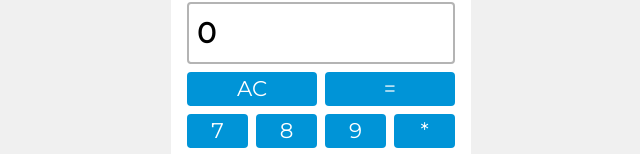
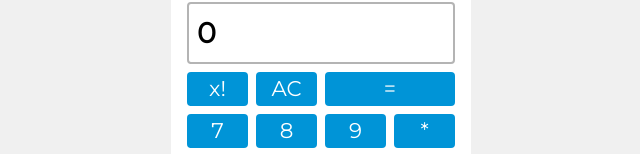
Before and after one commit to mintuz/ee-calculator, a React (Create React App) app: page / in a window 1280 px wide. Shown: the part 302-456 px from the top of the page, without its empty margins (319-959 px from the left). Built offline with nearby package versions, Linux system fonts and the light colour scheme.

Commit message:
feat: calculate factorial

```diff
--- a/src/Calculator.tsx
+++ b/src/Calculator.tsx
@@ -23,7 +23,7 @@ const StyledCalculatorControls = styled.ul`
   grid-template-columns: repeat(4, 1fr);
   grid-template-rows: auto;
   grid-template-areas:
-    "ac ac equals equals"
+    "fact ac equals equals"
     "seven eight nine multiply"
     "four five six divide"
     "one two three add"
@@ -52,6 +52,7 @@ const CONTROLS: { value: CalculatorOperations; gridLocation: string }[] = [
   { gridLocation: "seven", value: 7 },
   { gridLocation: "eight", value: 8 },
   { gridLocation: "nine", value: 9 },
+  { gridLocation: "fact", value: "x!" },
   { gridLocation: "ac", value: "AC" },
   { gridLocation: "equals", value: "=" },
   { gridLocation: "add", value: "+" },
@@ -69,6 +70,20 @@ export const Calculator = () => {
     if (operation === "AC") {
       setResult("0");
       setAction([]);
+
+      return;
+    }
+
+    if (operation === "x!") {
+      const expression = Array.from(
+        { length: Number(previousActions.join("")) },
+        (_, index) => index + 1
+      ).join("*");
+
+      const result = calculate(expression);
+
+      setResult(`${result}`);
+      setAction([result]);
 
       return;
     }
--- a/src/types.ts
+++ b/src/types.ts
@@ -1,3 +1,3 @@
 import { Operators } from "./lib";
 
-export type CalculatorOperations = number | "=" | "AC" | "." | Operators;
+export type CalculatorOperations = number | "=" | "x!" | "AC" | "." | Operators;
```
Also changed, not shown: 1 other file (tests, documents, lock files or other folders).
